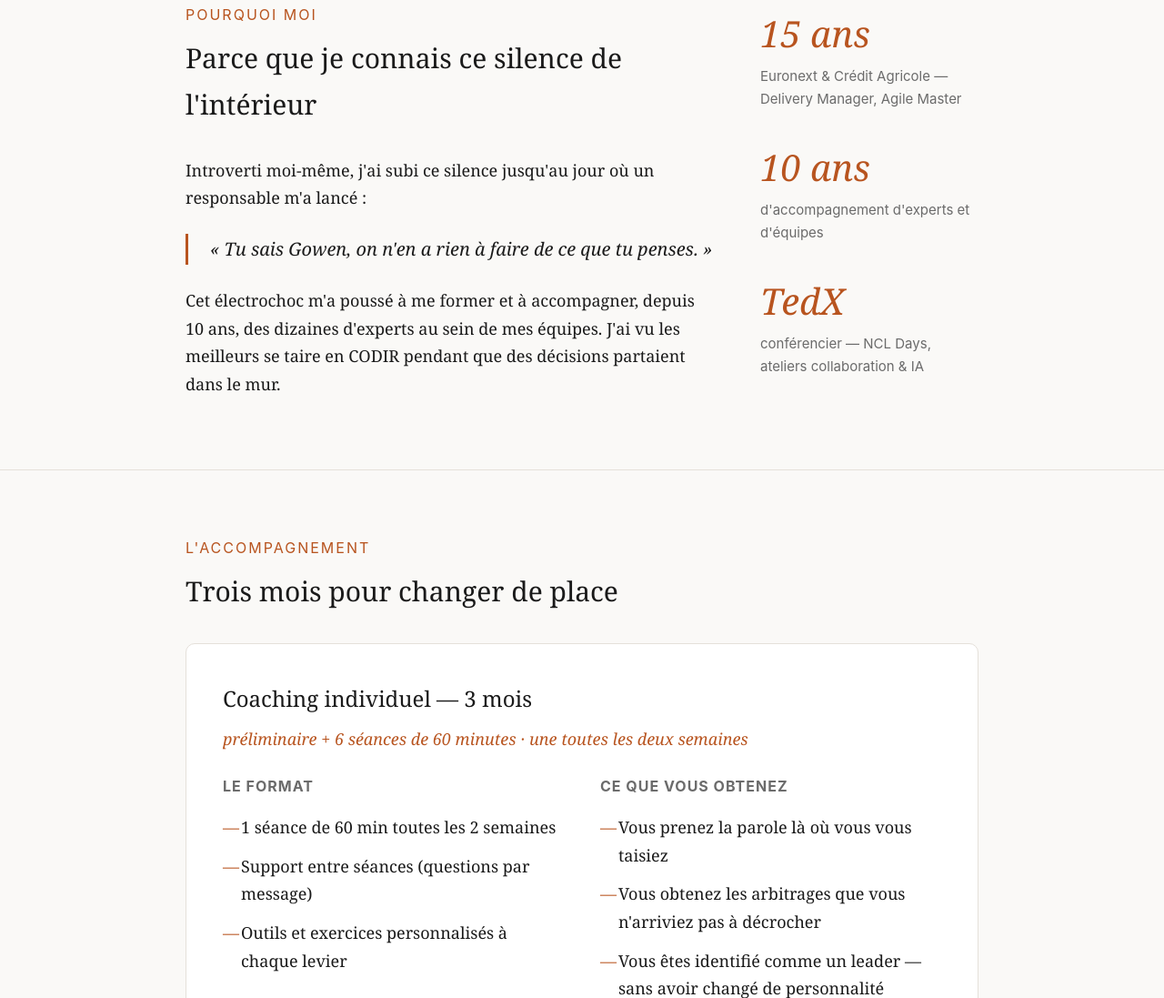
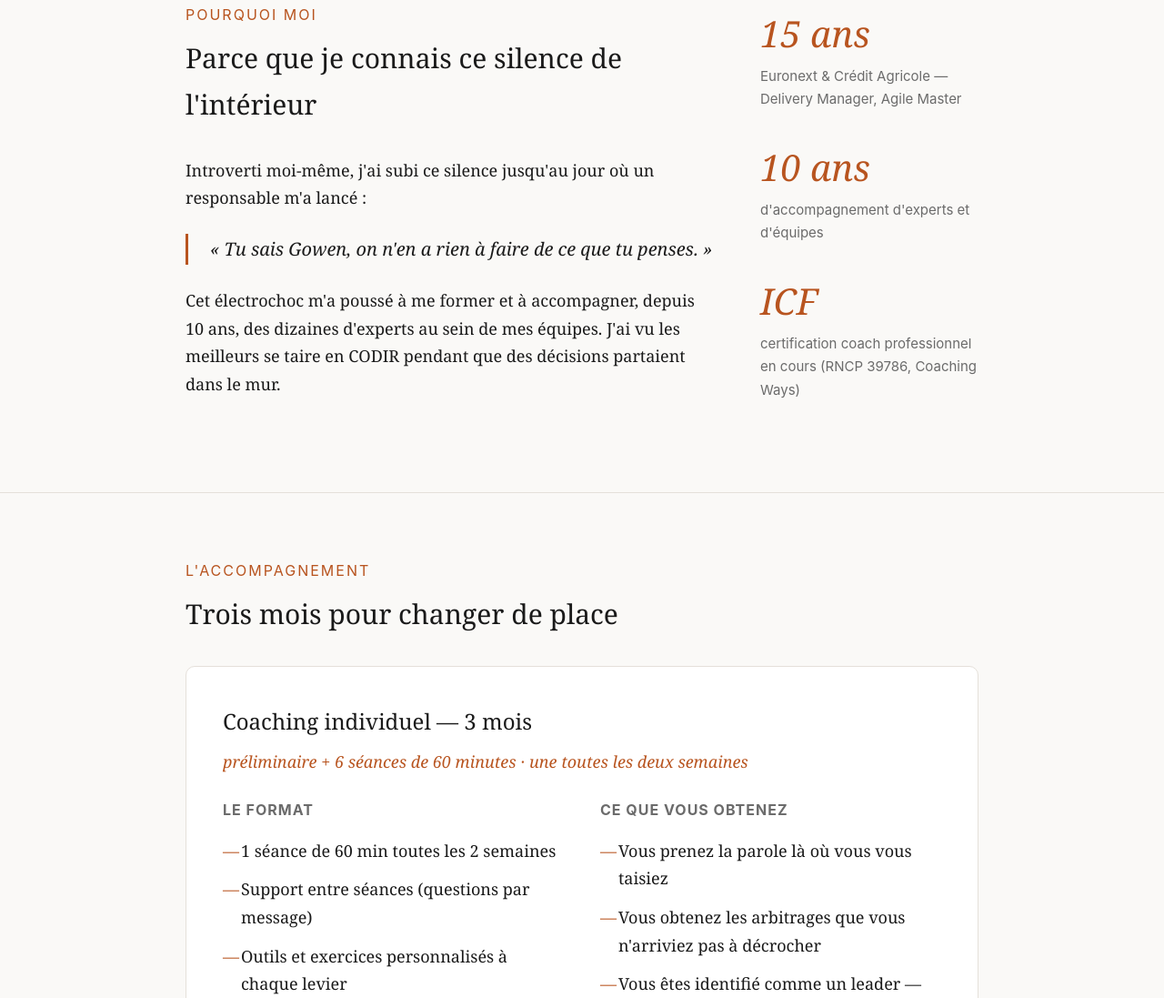
Before and after one commit to GroovyP/coaching, a plain HTML site: page index.html in a window 1280 px wide. Shown: the part 1963-3060 px from the top of the page at 91% size. Drawn offline with Linux system fonts and the light colour scheme.

Commit message:
Remplace le bloc TedX par des preuves réelles (ICF/RNCP, NCL Days)

```diff
--- a/index.html
+++ b/index.html
@@ -248,8 +248,8 @@
         <div class="l">d'accompagnement d'experts et d'équipes</div>
       </div>
       <div class="chiffre">
-        <div class="n">TedX</div>
-        <div class="l">conférencier — NCL Days, ateliers collaboration &amp; IA</div>
+        <div class="n">ICF</div>
+        <div class="l">certification coach professionnel en cours (RNCP&nbsp;39786, Coaching Ways)</div>
       </div>
     </div>
   </div>
```
Also changed, not shown: offre.html (+2 -2 lines).
